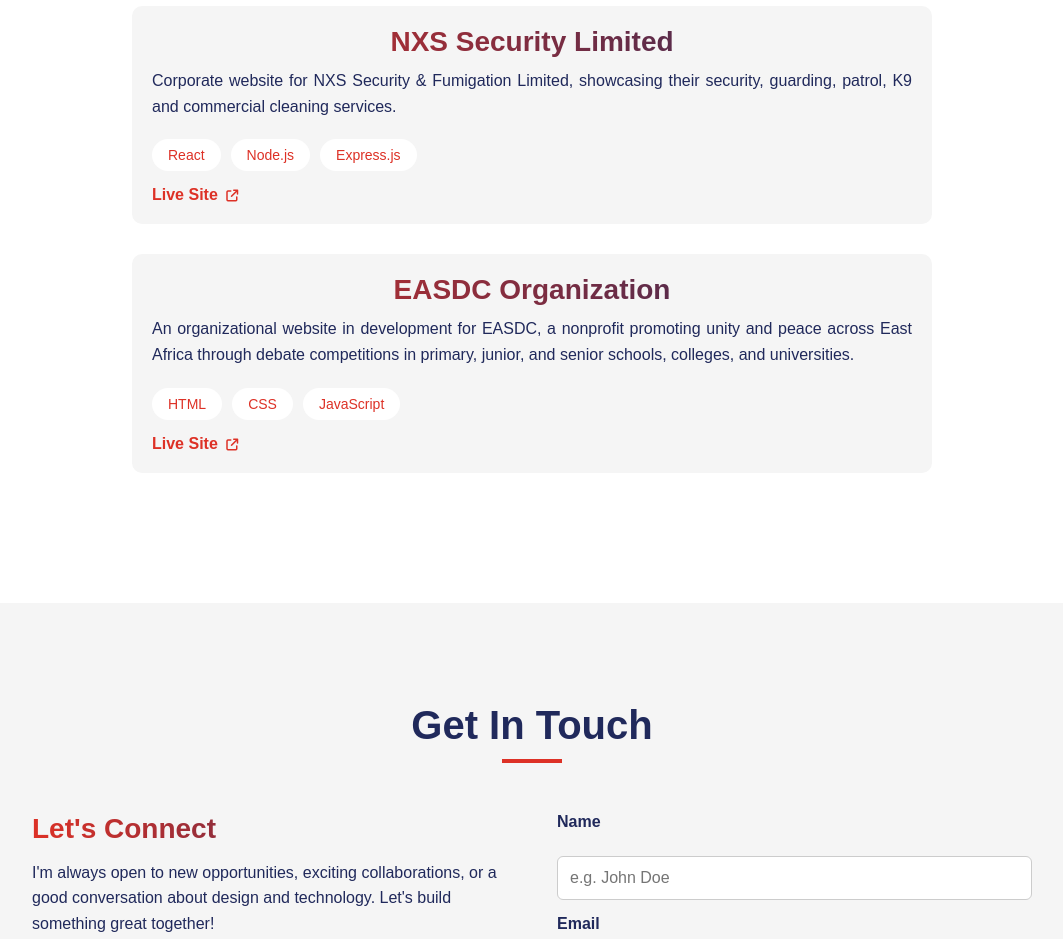
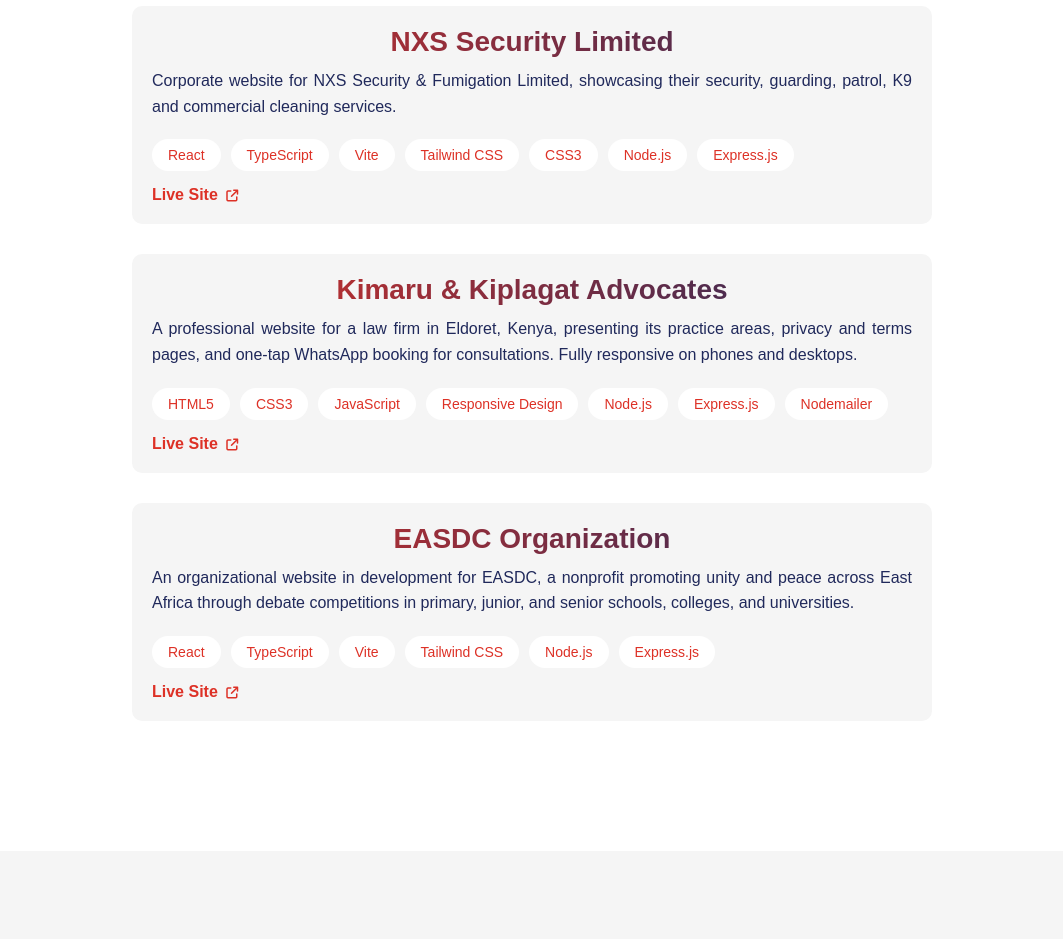
Before and after one commit to iam-collins97/www.collycreatives.co.ke, a plain HTML site: page index.html in a window 1280 px wide. Shown: the part 4020-4959 px from the top of the page, without its empty margins (108-1171 px from the left). Drawn offline with Linux system fonts and the light colour scheme.

Commit message:
Update index.html

```diff
--- a/index.html
+++ b/index.html
@@ -192,18 +192,39 @@
     <p>Corporate website for NXS Security & Fumigation Limited, showcasing their security, guarding, patrol, K9 and commercial cleaning services.</p>
     <div class="project-tags">
         <span class="tag">React</span>
+        <span class="tag">TypeScript</span>
+        <span class="tag">Vite</span>
+        <span class="tag">Tailwind CSS</span>
+        <span class="tag">CSS3</span>
         <span class="tag">Node.js</span>
         <span class="tag">Express.js</span>
     </div>
     <a href="https://www.nxssecuritylimited.co.ke/" class="project-link">Live Site <i class="fa-solid fa-arrow-up-right-from-square" aria-hidden="true"></i></a>
     </div>
+       <div class="project-card reveal">
+    <h3>Kimaru & Kiplagat Advocates</h3>
+        <p>A professional website for a law firm in Eldoret, Kenya, presenting its practice areas, privacy and terms pages, and one-tap WhatsApp booking for consultations. Fully responsive on phones and desktops.</p>
+    <div class="project-tags">
+        <span class="tag">HTML5</span>
+        <span class="tag">CSS3</span>
+        <span class="tag">JavaScript</span>
+        <span class="tag">Responsive Design</span>
+        <span class="tag">Node.js</span>
+        <span class="tag">Express.js</span>
+        <span class="tag">Nodemailer</span>
+    </div>
+    <a href="https://iam-collins97.github.io/www.kimaru-kiplagat.co.ke/" class="project-link" target="_blank" rel="noopener">Live Site <i class="fa-solid fa-arrow-up-right-from-square" aria-hidden="true"></i></a>
+    </div>
    <div class="project-card reveal">
     <h3>EASDC Organization</h3>
     <p>An organizational website in development for EASDC, a nonprofit promoting unity and peace across East Africa through debate competitions in primary, junior, and senior schools, colleges, and universities.</p>
     <div class="project-tags">
-        <span class="tag">HTML</span>
-        <span class="tag">CSS</span>
-        <span class="tag">JavaScript</span>
+        <span class="tag">React</span>
+        <span class="tag">TypeScript</span>
+        <span class="tag">Vite</span>
+        <span class="tag">Tailwind CSS</span>
+        <span class="tag">Node.js</span>
+        <span class="tag">Express.js</span>
         </div>
         <a href="#" class="project-link">Live Site <i class="fa-solid fa-arrow-up-right-from-square" aria-hidden="true"></i></a>
     </div>
```
